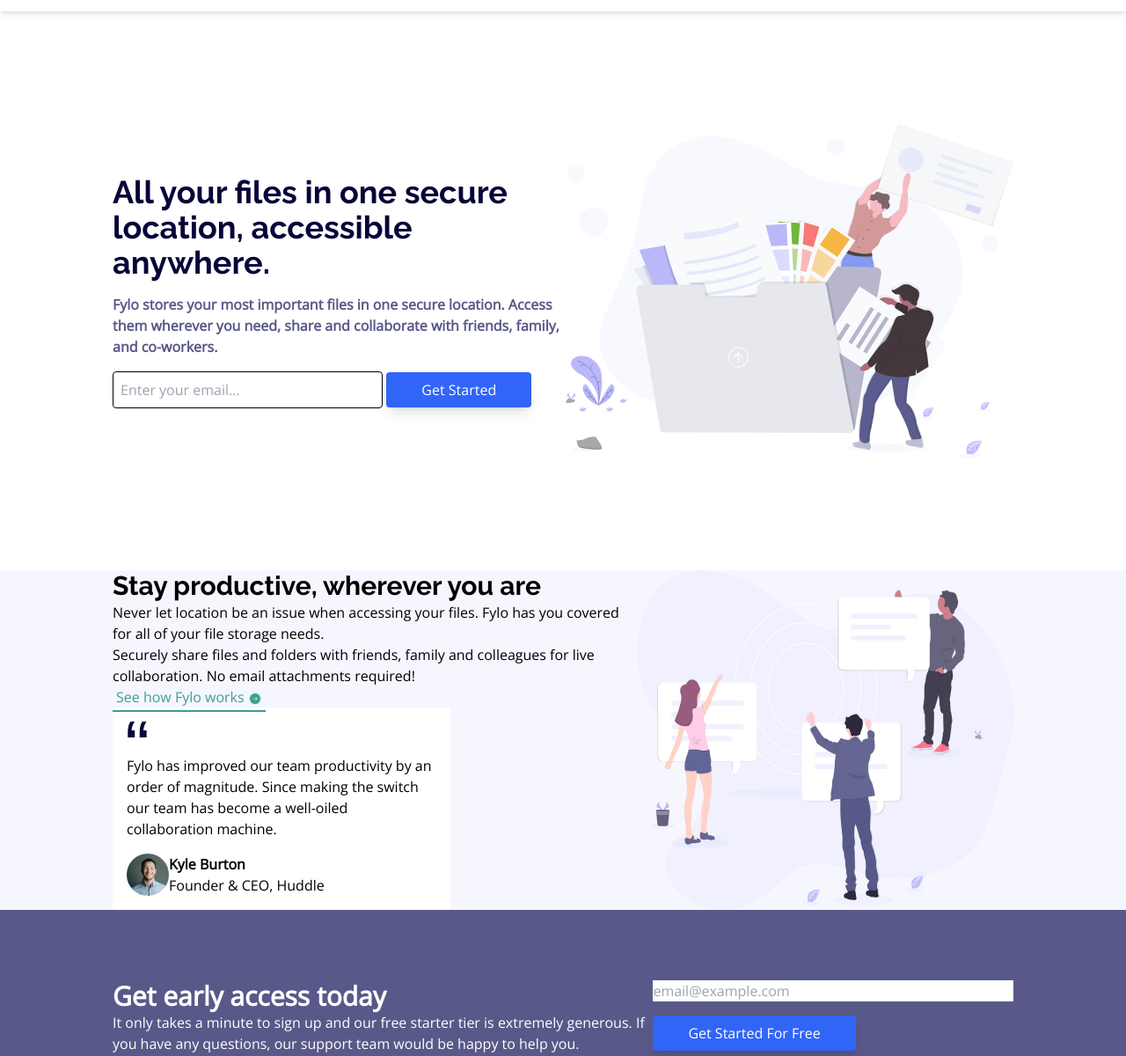
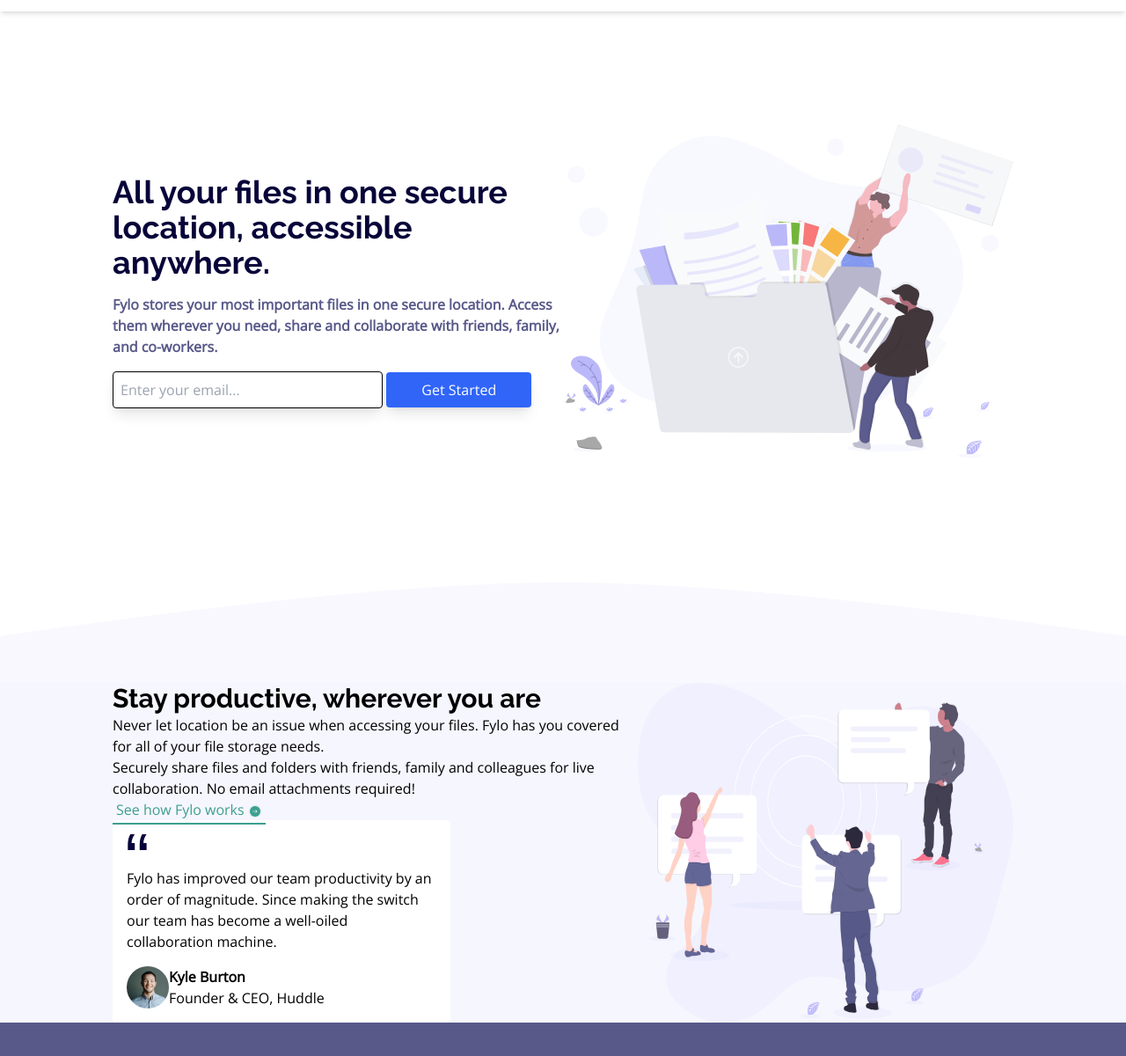
Before and after one commit to lilKriT/fylo-landing-page, a website built with webpack: page src/template.html in a window 1280 px wide. Shown: the part 100-1300 px from the top of the page at 88% size. Built offline with nearby package versions, Linux system fonts and the light colour scheme.

Commit message:
Styling.

```diff
--- a/src/styles/main.css
+++ b/src/styles/main.css
@@ -19,6 +19,10 @@
   .navLink {
     @apply px-4 py-2 block;
     @apply hover:scale-110 duration-150 ease-in-out;
+  }
+
+  .emailInput {
+    @apply border border-black rounded p-2 shadow-lg;
   }
 
   .primaryBtn {
@@ -44,6 +48,10 @@
   .socialLink svg {
     @apply w-4 h-4;
   }
+
+  section.hero {
+    background: url("../images/bg-curve-desktop.svg") bottom no-repeat;
+  }
 }
 
 @layer utilities {
--- a/src/template.html
+++ b/src/template.html
@@ -37,8 +37,8 @@
     </header>
 
     <!-- Hero -->
-    <section class="flex justify-center">
-      <div class="container flex my-32">
+    <section class="flex justify-center hero">
+      <div class="container flex mt-32 mb-64">
         <div class="w-1/2 flex flex-col justify-center gap-4">
           <h1 class="font-raleway font-bold text-4xl text-veryDarkBlue">
             All your files in one secure location, accessible anywhere.
@@ -52,7 +52,7 @@
             <input
               type="text"
               placeholder="Enter your email..."
-              class="border border-black rounded p-2 w-3/5"
+              class="w-3/5 emailInput"
             />
             <button type="submit" class="primaryBtn">Get Started</button>
           </form>
@@ -120,7 +120,11 @@
           </p>
         </div>
         <form action="#" class="w-2/5 flex flex-col items-start gap-4">
-          <input type="text" placeholder="email@example.com" class="w-full" />
+          <input
+            type="text"
+            placeholder="email@example.com"
+            class="w-full emailInput"
+          />
           <button type="submit" class="primaryBtn">Get Started For Free</button>
         </form>
       </div>
```
